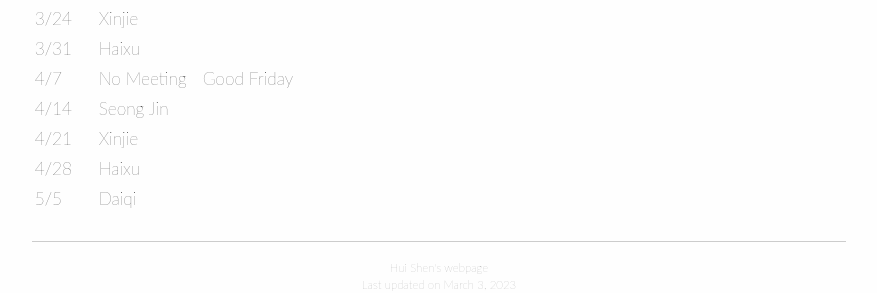
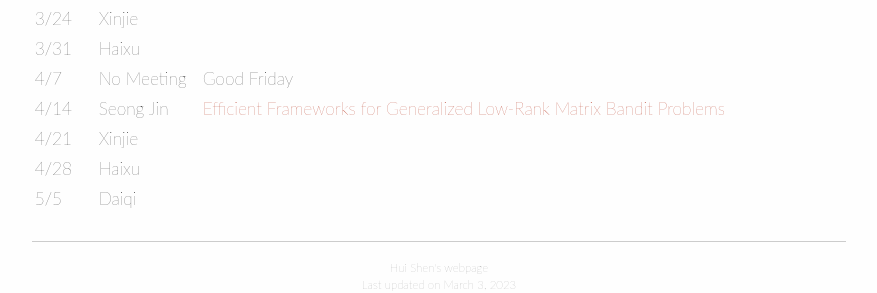
Before and after one commit to huishenstats/sophiashenh.github.io, a Jekyll site: the page built from group_meeting/2023Spring.md, in a window 1280 px wide. Shown: the part 489-782 px from the top of the page, without its empty margins (201-1078 px from the left). Built offline with Jekyll 4.4.1, drawn with Linux system fonts in a browser that asks for light colours.

Commit message:
weekly update

```diff
--- a/group_meeting/2023Spring.md
+++ b/group_meeting/2023Spring.md
@@ -22,7 +22,7 @@ Time: 3:00 - 4:00pm
 |  3/24  |  Xinjie |  |
 |  3/31  |  Haixu |  |
 |  4/7   |  No Meeting | Good Friday  |
-|  4/14  |  Seong Jin |  |
+|  4/14  |  Seong Jin | [Efficient Frameworks for Generalized Low-Rank Matrix Bandit Problems](https://openreview.net/forum?id=6V4vRCbVA3J) |
 |  4/21  |  Xinjie |  |
 |  4/28  |  Haixu  |  |
 |  5/5   |  Daiqi  |  |
```
Also changed, not shown: 1 other file.
